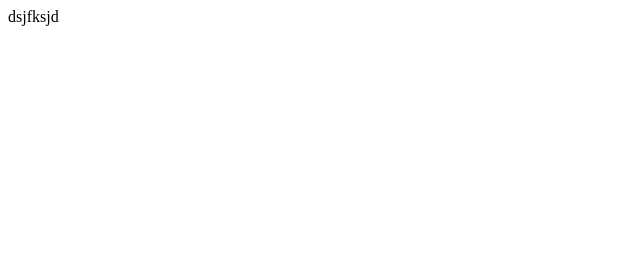
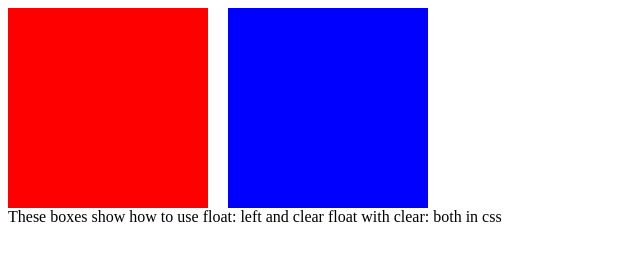
Before and after one commit to smarieimperial/folder-1-html-css, a plain HTML site: page index.html in a window 1280 px wide. Shown: the whole page, without its empty margins (0-640 px from the left). Drawn offline with Linux system fonts and the light colour scheme.

Commit message:
updated code

```diff
--- a/index.html
+++ b/index.html
@@ -1 +1,40 @@
-dsjfksjd
+<!DOCTYPE html>
+<html>
+<head>
+	<title>floating example</title>
+
+	<style type="text/css">
+
+		div {
+				width: 200px;
+				height: 200px;
+				float: left;
+		}
+
+		#first {
+				background-color: red;
+				margin-right: 20px;
+		}
+
+		#second {
+				background-color: blue;
+		}
+
+		#stopFloat {
+				clear: both;
+		}
+
+	</style>
+
+</head>
+<body>
+
+	<div id="first"></div>
+	<div id="second"></div>
+
+	<p id="stopFloat">These boxes show how to use float: left and clear float with clear: both in css
+
+	</p>
+
+</body>
+</html>
```
